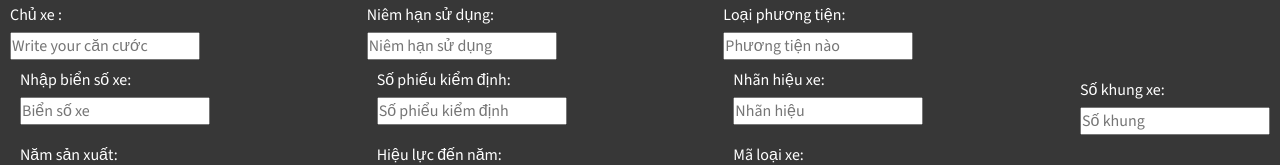
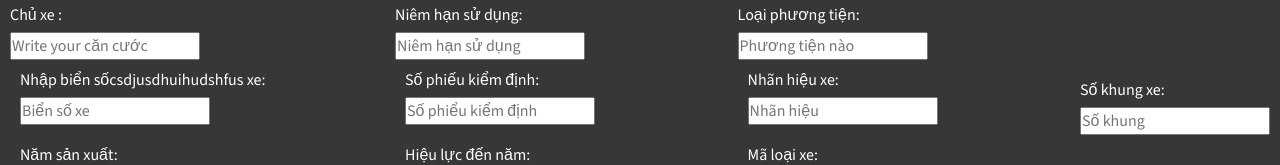
Before and after one commit to MITOViXu/vehicle_registration_website, a React (Create React App) app in the folder client/: page /ketqua in a window 1280 px wide. Shown: the part 506-671 px from the top of the page. Built offline with nearby package versions, Linux system fonts and the light colour scheme.

Commit message:
Cap nhat

```diff
--- a/client/src/pages/KetQua.jsx
+++ b/client/src/pages/KetQua.jsx
@@ -57,7 +57,7 @@ const handleSubmit = async (e) => {
                             />
                         </div>
                         <div className="single-input">
-                            <h6 className="input-text">Nhập biển số xe: </h6>
+                            <h6 className="input-text">Nhập biển sốcsdjusdhuihudshfus xe: </h6>
                             <input
                                 value={form.numberPlate}
                                 type={Text}
```
